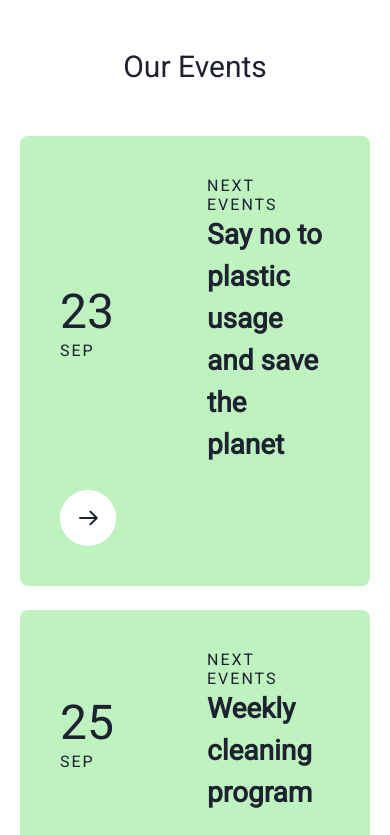
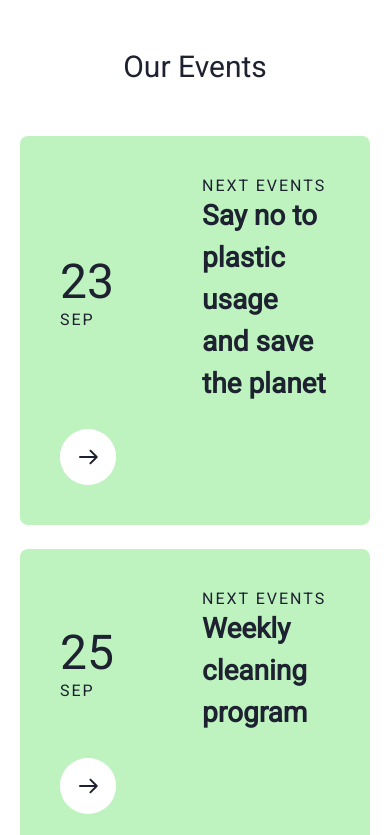
Before and after one commit to AzamatAbraev/community-project, a plain HTML site: page index.html in a window 390 px wide. Shown: the part 8880-9715 px from the top of the page. Drawn offline with Linux system fonts and the light colour scheme.

Commit message:
responsive added

```diff
--- a/css/pages/home.css
+++ b/css/pages/home.css
@@ -773,6 +773,7 @@ main {
   .event__card {
     display: grid;
     grid-template-columns: 1fr 1fr;
+    column-gap: 14px;
   }
 
   .events-card__top img {
```
